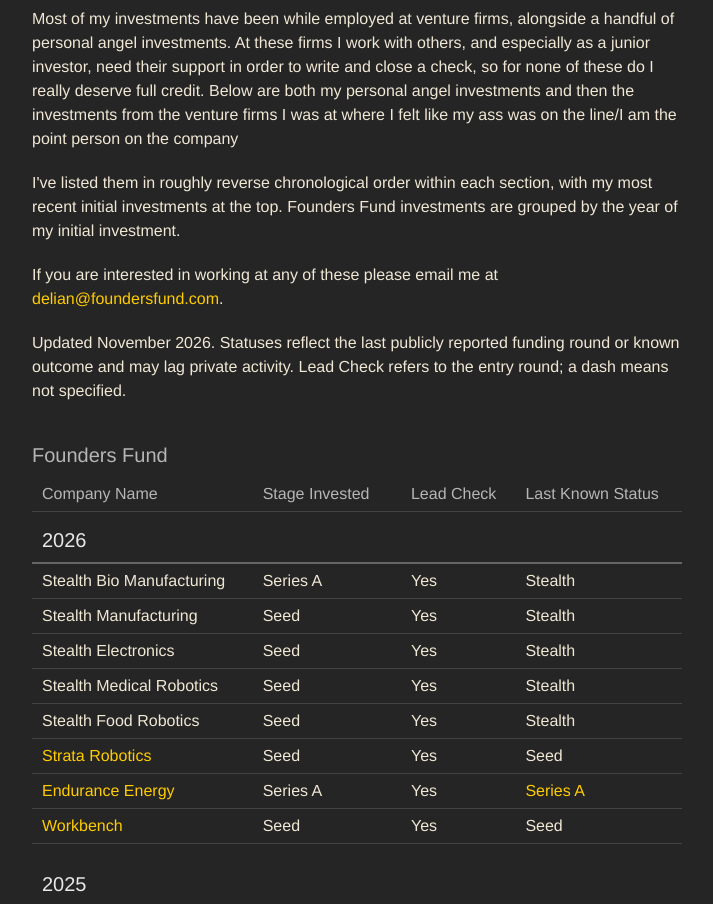
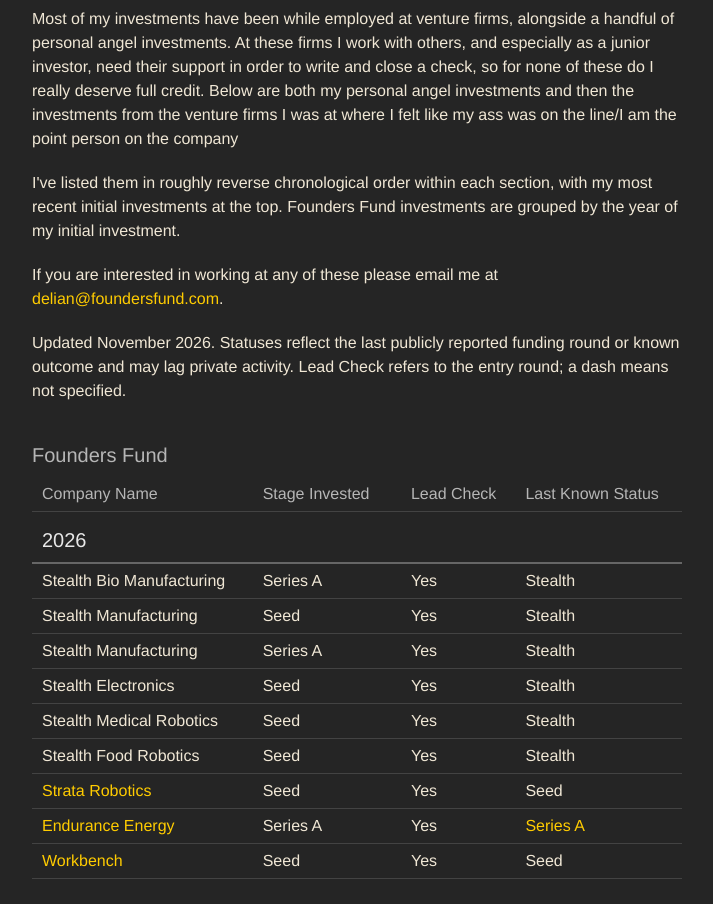
Before and after one commit to zebulgar/zebulgar.github.io, a plain HTML site: page portfolio.html in a window 1280 px wide. Shown: the part 190-1094 px from the top of the page, without its empty margins (283-996 px from the left). Drawn offline with Linux system fonts and the light colour scheme.

Commit message:
Add stealth manufacturing Series A investment

```diff
--- a/portfolio.html
+++ b/portfolio.html
@@ -49,6 +49,12 @@
 					<tr>
 						<td>Stealth Manufacturing</td>
 						<td>Seed</td>
+						<td>Yes</td>
+						<td>Stealth</td>
+					</tr>
+					<tr>
+						<td>Stealth Manufacturing</td>
+						<td>Series A</td>
 						<td>Yes</td>
 						<td>Stealth</td>
 					</tr>
```
